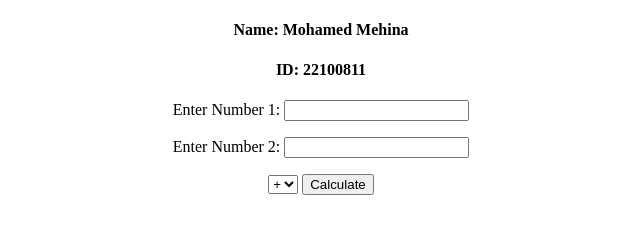
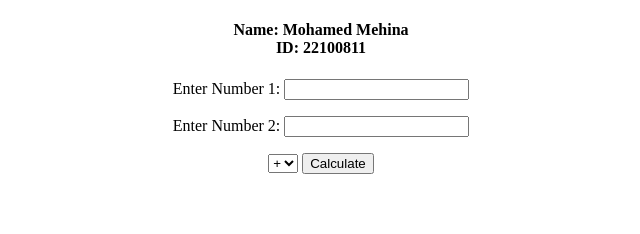
Before and after one commit to Mehina73/Mehina, a plain HTML site: page assignment5.1.html in a window 1280 px wide. Shown: the whole page, without its empty margins (319-959 px from the left). Drawn offline with Linux system fonts and the light colour scheme.

Commit message:
Update assignment5.1.html

```diff
--- a/assignment5.1.html
+++ b/assignment5.1.html
@@ -12,8 +12,7 @@
 </head>
 <body>
 
-<h4>Name: Mohamed Mehina</h4>
-<h4>ID: 22100811</h4>
+<h4>Name: Mohamed Mehina <br> ID: 22100811</h4>
 
 <p>Enter Number 1: <input type="number" id="number1"> </p>
 <p>Enter Number 2: <input type="number" id="number2"> </p>
```
